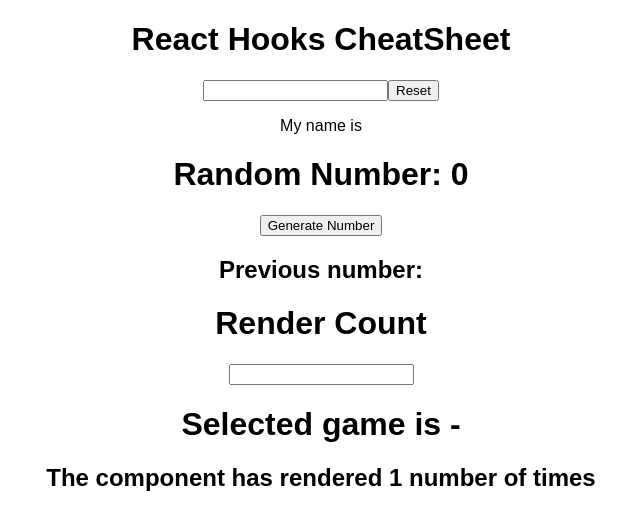
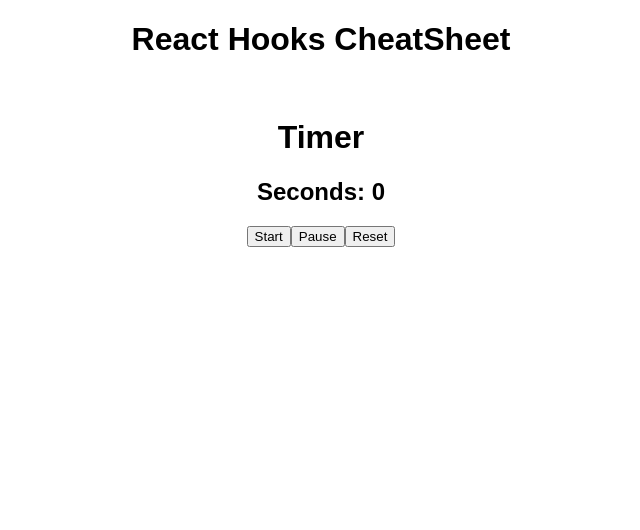
Before and after one commit to syedmustassim/React-Hooks-CheatSheet, a React (Create React App) app: page / in a window 1280 px wide. Shown: the top 530 px of the page, without its empty margins (319-959 px from the left). Built offline with nearby package versions, Linux system fonts and the light colour scheme.

Commit message:
feat: Timer

```diff
--- a/src/App.js
+++ b/src/App.js
@@ -1,15 +1,17 @@
 import "./styles.css";
 import RandomNumberGenerator from "./useRef/RandomNumberCounter";
 import RenderCount from "./useRef/RenderCounter";
+import Timer from "./useRef/Timer";
 import UseRefHook from "./useRef/UseRefHook";
 
 export default function App() {
   return (
     <div className="App">
       <h1>React Hooks CheatSheet</h1>
-      <UseRefHook />
+      {/* <UseRefHook />
       <RandomNumberGenerator />
-      <RenderCount/>
+      <RenderCount/> */}
+      <Timer/>
     </div>
   );
 }
--- /dev/null
+++ b/src/useRef/Timer.js
@@ -0,0 +1,38 @@
+import {useRef, useState} from "react"
+
+const Timer = () => {
+
+    const timerId = useRef(0);
+    const [seconds, setSeconds] = useState(0)
+    const startTimer = () => {
+        timerId.current = setInterval(() => {
+            timerId.current++
+            setSeconds(prev => prev + 1)
+        },1000)
+    }
+    const stopTimer = () => {
+        clearInterval(timerId.current);
+        timerId.current = seconds;
+    }
+
+    const resetTimer = () => {
+        stopTimer();
+        if(seconds){
+            setSeconds(0)
+        }
+    }
+    return (
+        <div>
+            <br/>
+            <h1> Timer </h1>
+            <h2> Seconds: {timerId.current} </h2>
+            <section>
+                <button onClick={startTimer}> Start </button>
+                <button onClick={stopTimer}> Pause </button>
+                <button onClick={resetTimer}> Reset </button>
+            </section>
+        </div>
+    )
+}
+
+export default Timer;
```
